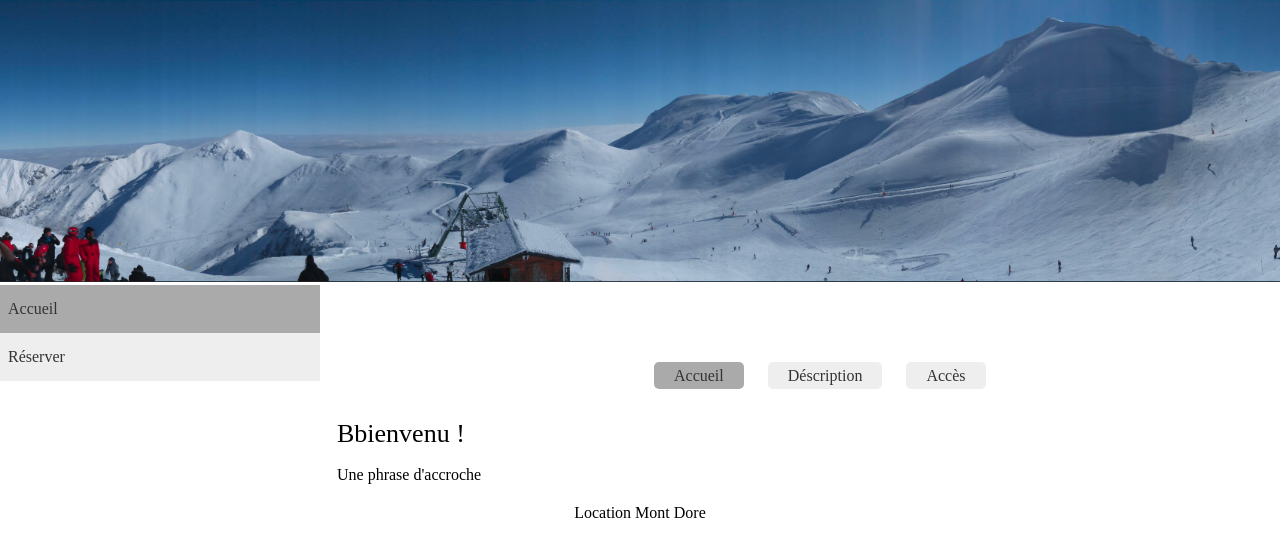
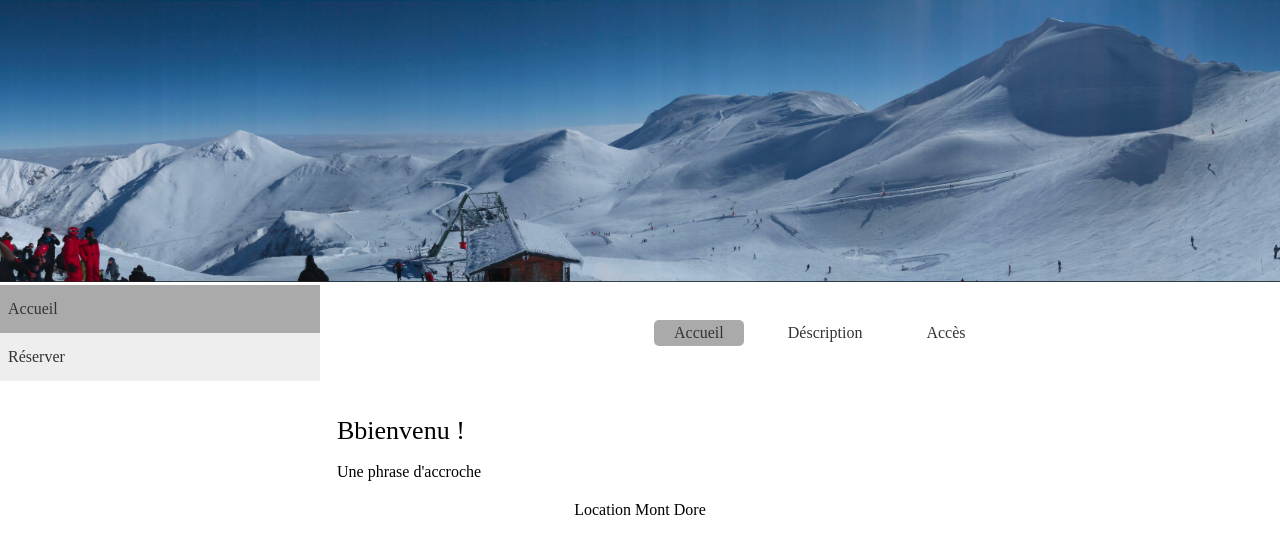
Before and after one commit to fossabot/Rent-MontDore, a Django app: page / in a window 1280 px wide. Shown: the top 557 px of the page. Run offline with Django 3.2, Linux system fonts and the light colour scheme.

Commit message:
Vertical align app-navbar

```diff
--- a/presentation/templates/presentation/presentation_base.html
+++ b/presentation/templates/presentation/presentation_base.html
@@ -8,8 +8,7 @@
 {% block header %}presentation{% endblock %}
 
 {% block navbar %}
-  <div class="navbar">
-    <ul>
+  <ul class="app-navbar">
     <li {% if request.resolver_match.url_name == "home" %}class="active"{% endif %}>
       <a href="{% url "home" %}">Accueil</a>
     </li>
@@ -20,5 +19,4 @@
       <a href="{% url "entrance" %}">Accès</a>
     </li>
   </ul>
-  </div>
 {% endblock %}
--- a/static/css/apps.css
+++ b/static/css/apps.css
@@ -1,24 +1,15 @@
-.navbar {
-  text-align: center;
+.app-navbar {
   margin-left: 25%;
 }
 
-.navbar li {
+.app-navbar li {
   display: inline-block;
 }
 
-.navbar a {
-  text-decoration: none;
-  background-color: #eee;
+.app-navbar a {
   border-radius: 5px;
   padding: 5px 20px;
-  color: #333;
   margin: 0px 10px;
-}
-
-.navbar a:hover {
-  background-color: #aaa;
-  color: white;
 }
 
 .active a {
--- a/static/css/main.css
+++ b/static/css/main.css
@@ -1,15 +1,11 @@
-nav {
-  width: 25%;
-}
-
-nav, .navbar {
+nav ul {
+  vertical-align: middle;
   display: inline-block;
 }
 
-nav ul {
+nav .main-navbar {
   background-color: #eee;
-  height: 100%;
-  overflow: auto; /* Enable scrolling if the sidenav has too much content */
+  width: 25%;
 }
 
 nav a {
@@ -24,9 +20,9 @@ nav a:hover {
   color: white;
 }
 
-#nav-presentation .nav-presentation,
-#nav-booking .nav-booking,
-#nav-pictures .nav-pictures {
+.nav-presentation .nav-presentation,
+.nav-booking .nav-booking,
+.nav-pictures .nav-pictures {
   background-color: #aaa;
 }
 
--- a/templates/base.html
+++ b/templates/base.html
@@ -13,13 +13,13 @@
     <header>
       <img src="{% static 'img/header-img.png' %}" alt="Panorama montagne" >
     </header>
-    <nav id="nav-{% block header %}generic{% endblock %}">
-      <ul>
+    <nav>
+      <ul class="main-navbar nav-{% block header %}generic{% endblock %}">
         <li><a class="nav-presentation" href="{% url "home" %}">Accueil</a></li>
         <li><a class="nav-booking" href="{% url "booking-home-price" %}">Réserver</a></li>
       </ul>
+      {% block navbar %}{% endblock %}
     </nav>
-    {% block navbar %}{% endblock %}
     <section id="body">
       {% block content %}{% endblock %}
     </section>
```
Lines whose indentation alone changed are shown as unchanged.
